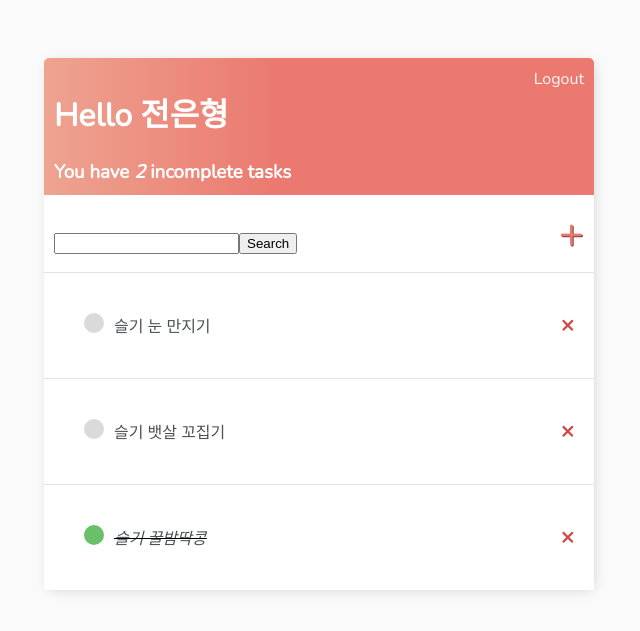
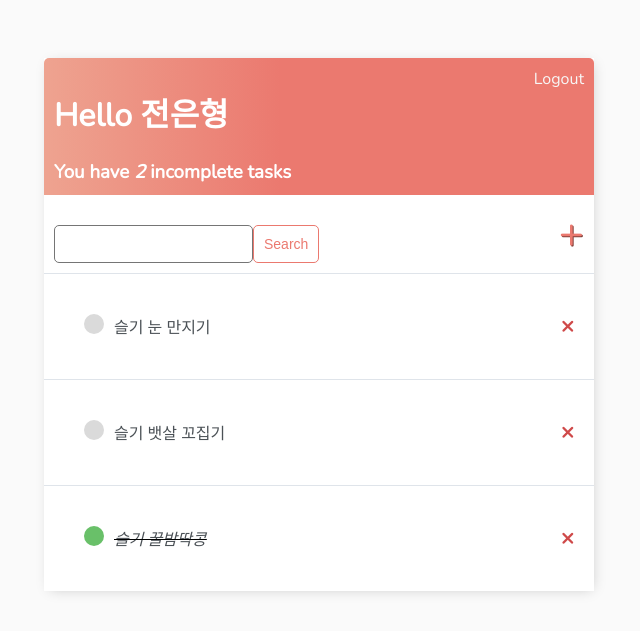
Before and after one commit to ooooo5h/youtube_django_todolist_20220223, a Django app: page / in a window 1280 px wide. Shown: the top 631 px of the page, without its empty margins (321-961 px from the left). Run offline with Django 4.2, Linux system fonts and the light colour scheme; a user stored in the database is signed in; data comes from the database, SQL or seed files in the repository.

Commit message:
검색창 꾸미기

```diff
--- a/base/templates/base/main.html
+++ b/base/templates/base/main.html
@@ -113,6 +113,31 @@
                 text-shadow: 1px 1px #81413b;
             }
 
+            input[type=text],
+            input[type=password],
+            textarea {
+                border: 1px solid #757575;
+                border-radius: 5px;
+                padding: 10px;
+                width: 90%;
+            }
+
+            label {
+                padding-top: 10px !important;
+                display: block;
+            }
+
+            .button {
+                border: 1px solid #EB796F;
+                background-color: #FFF;
+                color: #EB796F;
+                padding: 10px;
+                font-size: 14px;
+                border-radius: 5px;
+                cursor: pointer;
+                text-decoration: none;
+            }
+
         </style>
     </head>
 
--- a/base/templates/base/task_list.html
+++ b/base/templates/base/task_list.html
@@ -17,7 +17,7 @@
 <div id="search-add-wrapper">
     <form method="GET" style="margin-top: 20px;display: flex;">
         <input type='text' name='search-area' value="{{search_input}}">
-        <input type='submit' value='Search'>
+        <input class="button" type='submit' value='Search'>
     </form>
     <a id="add-link" href="{% url 'task-create' %}">&#x2b;</a>
 </div>
```
